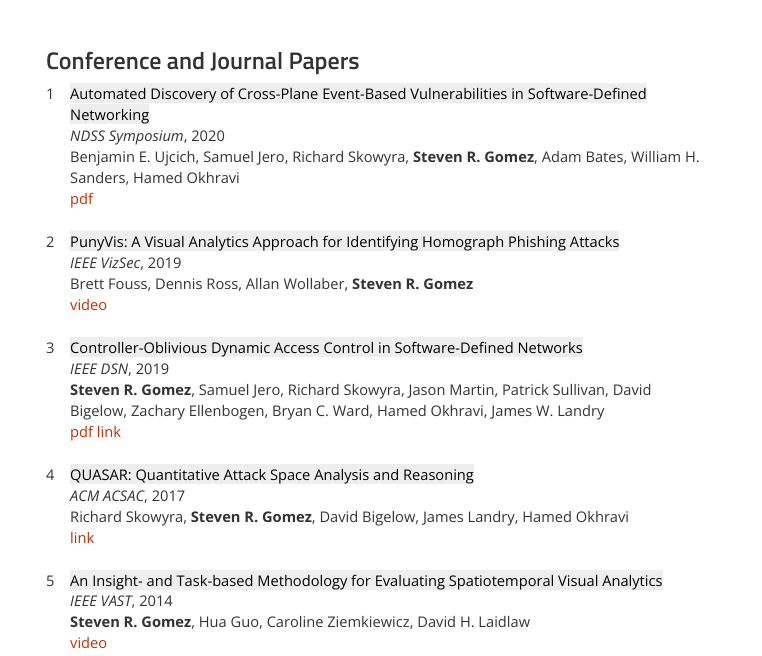
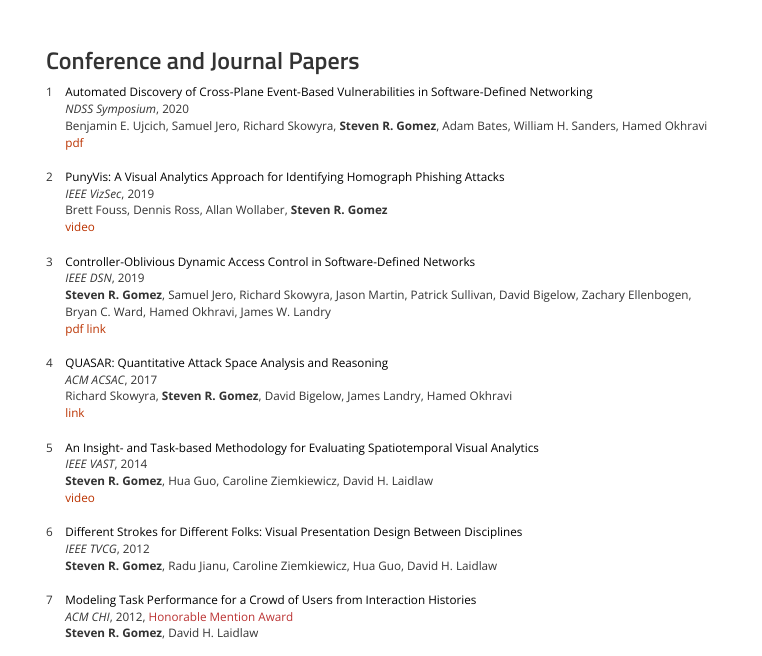
Before and after one commit to steven-gomez/steven-gomez.github.io, a plain HTML site: page index.html in a window 1280 px wide. Both pictures are taken after a click on the link "research". Shown: the part 87-743 px from the top of the page, without its empty margins (259-1021 px from the left). Drawn offline with nearby package versions, Linux system fonts and the light colour scheme.

Commit message:
Minor style tweaks

```diff
--- a/css/style.css
+++ b/css/style.css
@@ -53,6 +53,7 @@ div .media-left, div .media-right {
     vertical-align: top;
     padding-right: .5em;
     padding-bottom: 1.5em;
+    font-size: .8em;
 }
 
 .researchtab tr
@@ -62,9 +63,10 @@ div .media-left, div .media-right {
 
 .researchtab .title
 {
-    font-weight:normal;
-    color:#000;
-    background:#eee;
+    font-weight: normal;
+    font-size: 1em;
+    color: #000;
+    background: #fff;
 }
 
 .researchtab .pub
```
